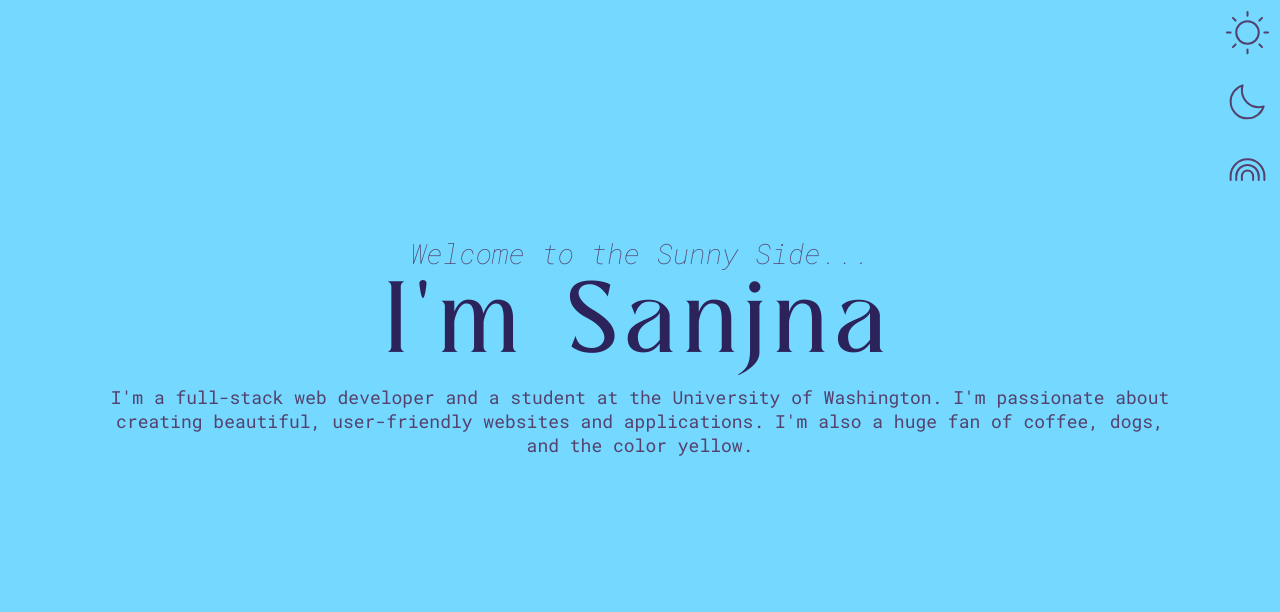
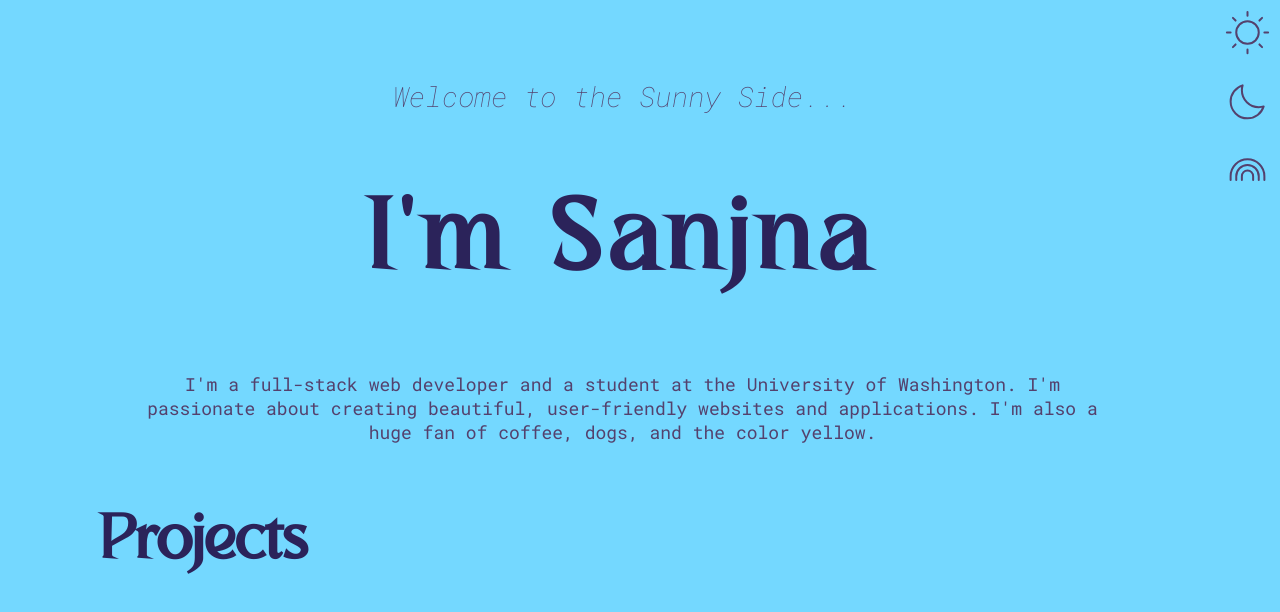
Before and after one commit to SanjnaT41756/portfolio, a React (Create React App) app: page / in a window 1280 px wide. Shown: the top 612 px of the page. Built offline with nearby package versions, Linux system fonts and the light colour scheme.

Commit message:
add subheading

```diff
--- a/src/components/HomePage.js
+++ b/src/components/HomePage.js
@@ -1,16 +1,26 @@
 import React from 'react';
 import Menu from './Menu';
 import '../styles/theme.css';
+import '../styles/HomePage.css';
 
 const HomePage = () => {
     return (
         <div>
+            <div className="container">
+
+            <div className="header">
+                <p className="paragraph" style={{ marginBottom: '5px', fontSize: '28px', fontWeight: 'lighter'}}> <i>Welcome to the Sunny Side...</i></p>
+                <h2 className="big-header">I'm Sanjna</h2>
+                <p className="paragraph" style={{ marginTop: '10px'}}>I'm a full-stack web developer and a student at the University of Washington. I'm passionate about creating beautiful, user-friendly websites and applications. I'm also a huge fan of coffee, dogs, and the color yellow.</p>
+            </div>
             <Menu />
-            <p className="paragraph" style={{ marginBottom: '5px', fontSize: '28px', fontWeight: 'lighter'}}> <i>Welcome to the Sunny Side...</i></p>
-            <h className="big-header">I'm Sanjna</h>
-            <p className="paragraph" style={{ marginTop: '10px'}}>I'm a full-stack web developer and a student at the University of Washington. I'm passionate about creating beautiful, user-friendly websites and applications. I'm also a huge fan of coffee, dogs, and the color yellow.</p>
+            </div>
             <main>
-                {/* Add your content here */}
+                <div className="main-content">
+                    <div className="subheading">
+                        <h2 className="small-header">Projects</h2>
+                    </div>
+                </div>
             </main>
         </div>
     );
--- /dev/null
+++ b/src/styles/HomePage.css
@@ -0,0 +1,17 @@
+.container {
+    display: flex;
+  }
+
+  .header {
+    margin-left: 30px; /* Adjust margin as needed */
+    margin-top: 50px; /* Adjust margin as needed */
+  }
+
+  .main-content{
+    display: flex;
+  }
+
+  .subheading{
+    margin-left: 100px; /* Adjust margin as needed */
+    margin-top: 50px; /* Adjust margin as needed */
+  }
--- a/src/styles/theme.css
+++ b/src/styles/theme.css
@@ -30,7 +30,9 @@
   .small-header {
     color: var(--color-primary);
     font-family: var(--font-primary);
-    line-height: 72;
+    font-size: 60px;
+    margin : 0px;
+
   }
 
   .paragraph {
```
